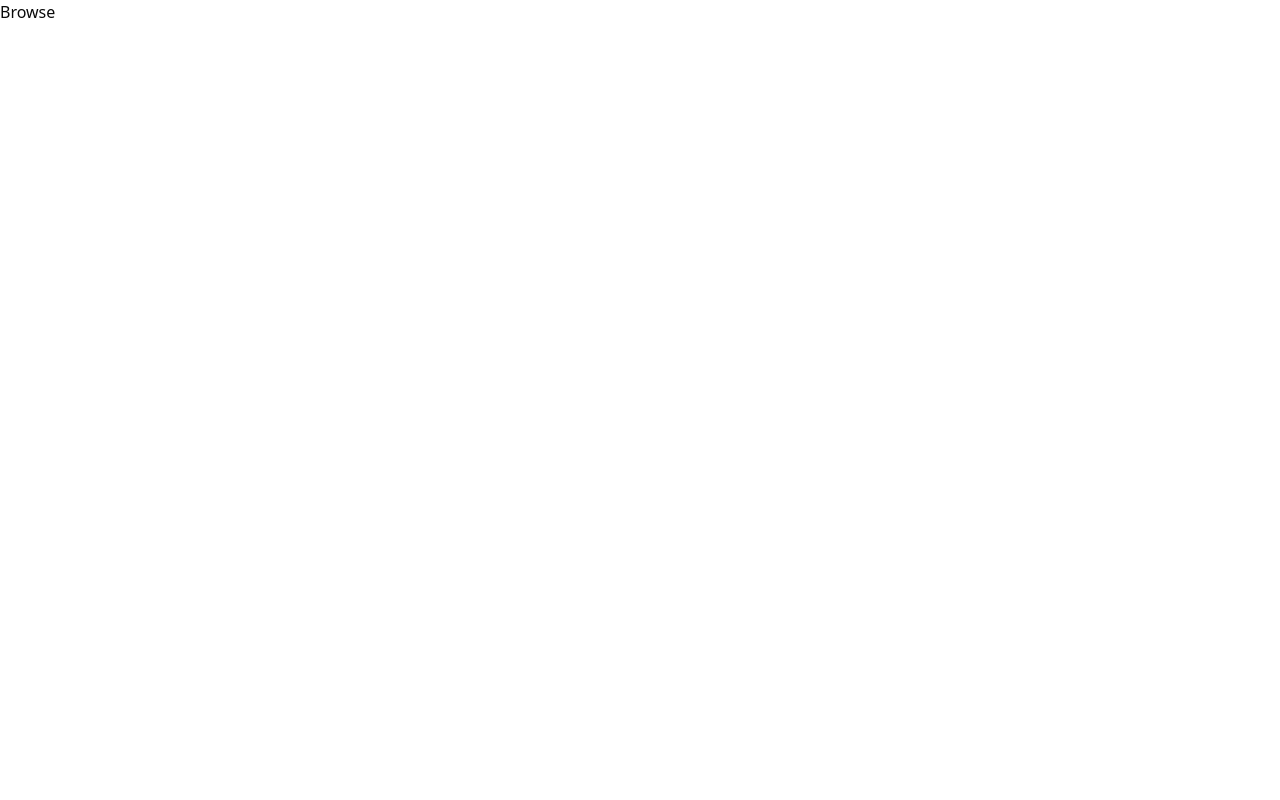
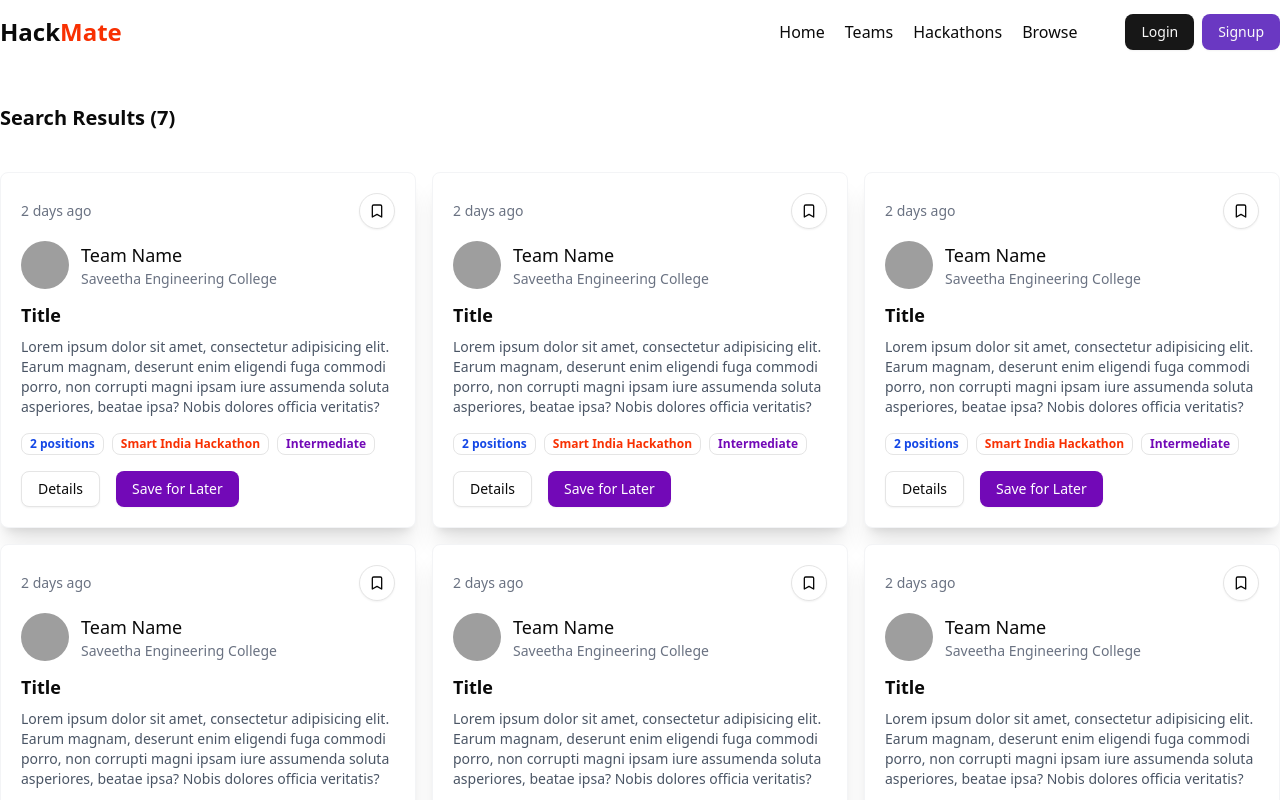
Before and after one commit to sravanipopuri2006/HackMate, a React (Vite) app in the folder frontend/: page /browse in a window 1280 px wide. Shown: the top 800 px of the page. Built offline with nearby package versions, Linux system fonts and the light colour scheme; grey boxes are pictures that could not be loaded.

Commit message:
commit(02/9)

```diff
--- a/frontend/src/components/Browse.jsx
+++ b/frontend/src/components/Browse.jsx
@@ -1,7 +1,25 @@
 import React from 'react'
+import Navbar from './shared/Navbar';
+import Team from './Team';
 
+
+const randomTeams = [1,2,3,4,5,6,7];
 export default function Browse() {
   return (
-    <div>Browse</div>
+    <div>
+      <Navbar/>
+      <div className='max-w-7xl mx-auto my-10'>
+        <h1 className='font-bold text-xl my-10'>Search Results ({randomTeams.length})</h1>
+        <div className='grid grid-cols-3 gap-4'>
+        {
+          randomTeams.map((item,index)=>{
+            return(
+              <Team/>
+            )
+          })
+        }
+        </div>
+      </div>
+    </div>
   )
 }
--- a/frontend/src/components/auth/Login.jsx
+++ b/frontend/src/components/auth/Login.jsx
@@ -43,13 +43,17 @@ export const Login = () => {
         withCredentials:true,
     });
     if(res.data.success){
+        dispatch(setUser(res.data.user));
         navigate("/");
         toast.success(res.data.message);
     }
 }
-    catch(error){
-    console.log(error);
-    toast.error(error.response.data.message);
+    catch (error) {
+  console.log(error);
+  const message = error.response?.data?.message || error.message || "Something went wrong!";
+  toast.error(message);
+
+
   } finally{
     dispatch(setLoading(false));
   }
--- a/frontend/src/components/shared/Navbar.jsx
+++ b/frontend/src/components/shared/Navbar.jsx
@@ -4,12 +4,13 @@ import { Button } from '../ui/button'
 import { Avatar, AvatarFallback, AvatarImage } from '../ui/avatar'
 import { LogOut, User2 } from 'lucide-react'
 import { Link } from 'react-router-dom'
+import { useSelector } from 'react-redux'
 
 
 
 
 const Navbar = () => {
-    const user=false;
+    const {user} = useSelector(store=>store.auth);
   return (
 
       <div className='bg-white'>
--- a/frontend/src/redux/authSlice.js
+++ b/frontend/src/redux/authSlice.js
@@ -3,12 +3,17 @@ import {createSlice} from '@reduxjs/toolkit';
 const authSlice = createSlice({
     name: 'auth',
     initialState: {
-        loading: false
+        loading: false,
+        user:null
     },
     reducers: {
         //actions
         setLoading: (state, action) => {
             state.loading = action.payload;
+        },
+        setAuthUser:(atate,action)=>
+        {
+            state.user = action.payload;
         }
     }
 });
```
Also changed, not shown: 1 other file (tests, documents, lock files or other folders).
